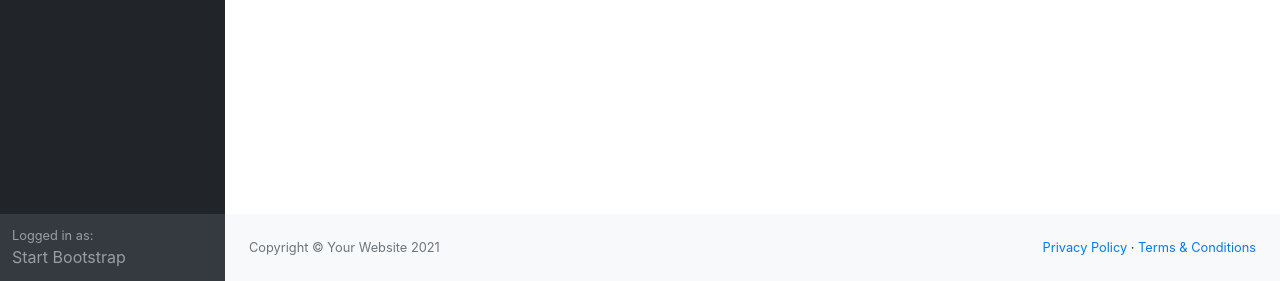
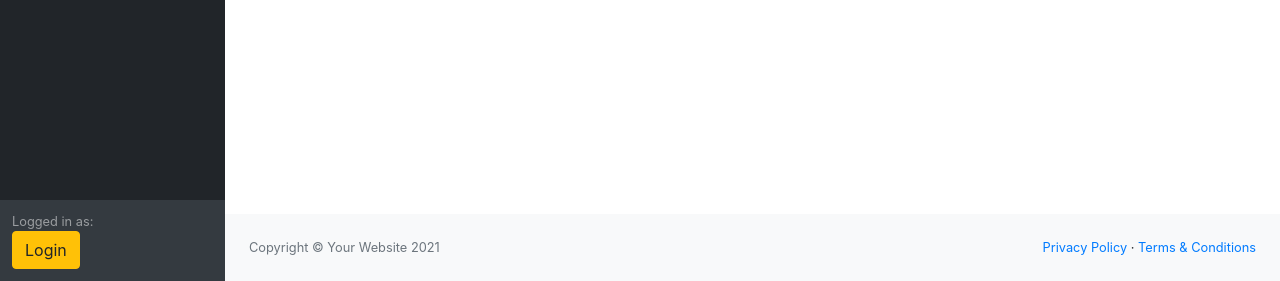
Before and after one commit to JoshuaSchlichting/sweng894-capstone, a Flask app: page / in a window 1280 px wide. Shown: the part 519-800 px from the top of the page. Run offline with Flask 2, Linux system fonts and the light colour scheme; some libraries are stand-ins or nearby versions.

Commit message:
added logout button id

```diff
--- a/vote_system/app/presentation/templates/main.html.jinja
+++ b/vote_system/app/presentation/templates/main.html.jinja
@@ -33,7 +33,7 @@
                         <li><a class="dropdown-item" href="#!">Settings</a></li>
                         <li><a class="dropdown-item" href="#!">Activity Log</a></li>
                         <li><hr class="dropdown-divider" /></li>
-                        <li><a class="dropdown-item" href="#!">Logout</a></li>
+                        <li><a id="logoutBtn" class="dropdown-item" href="#!">Logout</a></li>
                     </ul>
                 </li>
             </ul>
@@ -92,8 +92,11 @@
                         </div>
                     </div>
                     <div class="sb-sidenav-footer">
-                        <div class="small">Logged in as:</div>
-                        Start Bootstrap
+                        <div id="loggedInPrompt">
+                            <div class="small">Logged in as:</div>
+                            <div id="username"></div>
+                        </div>
+                        <button id="loginBtn" type="button" class="btn btn-warning">Login</button>
                     </div>
                 </nav>
             </div>
```
